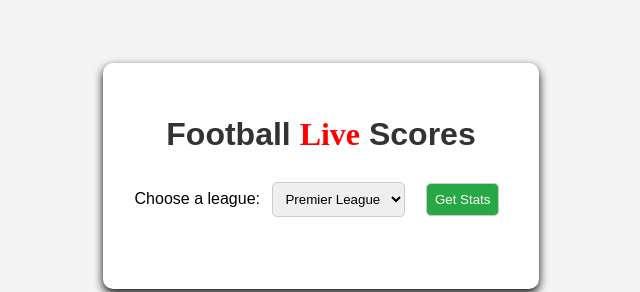
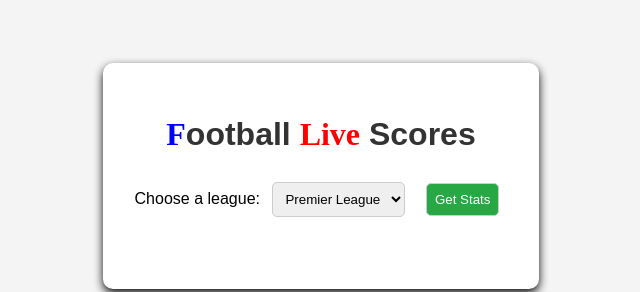
Before and after one commit to jeksmuller/live-scores, a plain HTML site: page index.html in a window 1280 px wide. Shown: the part 224-516 px from the top of the page, 319-959 px from the left. Drawn offline with Linux system fonts and the light colour scheme.

Commit message:
added styles

```diff
--- a/css/style.css
+++ b/css/style.css
@@ -48,3 +48,7 @@ button:hover {
     color: red;
     font-family:  Brush Script MT;
 }
+.spa2{
+    color: blue;
+    font-family:  Brush Script MT;
+}
--- a/index.html
+++ b/index.html
@@ -8,7 +8,7 @@
 </head>
 <body>
     <div class="container">
-        <h1>Football <span class="spa">Live</span> Scores</h1>
+        <h1> <span class="spa2">F</span>ootball <span class="spa">Live</span> Scores</h1>
         <div class="input-group">
             <label for="league-select">Choose a league:</label>
             <select id="league-select">
```
